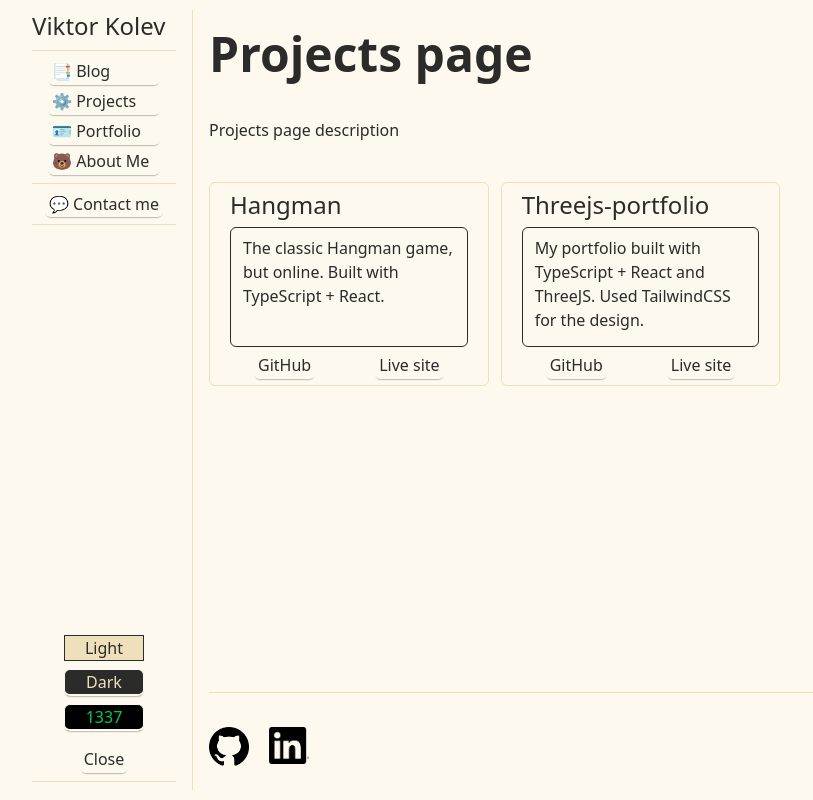
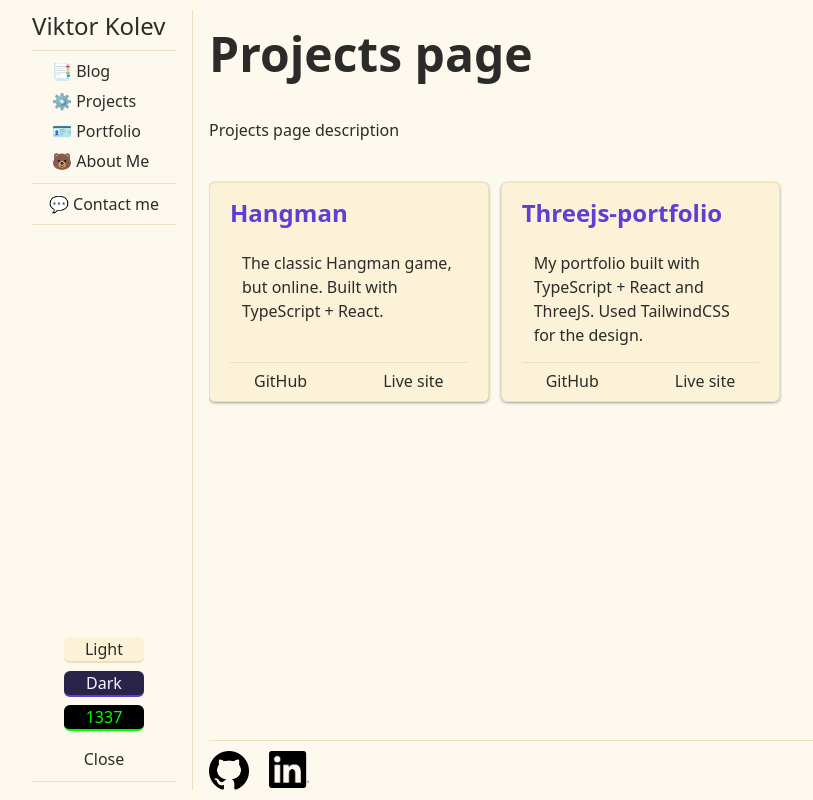
Before and after one commit to smithy773/ViktorKolevDev-frontend, a React (Vite) app: page /projects in a window 1280 px wide. Both pictures are taken after a click on the button "Theme". Shown: the whole page, without its empty margins (72-885 px from the left). Built offline with nearby package versions, Linux system fonts and the light colour scheme.

Commit message:
Update "item" component styles, tweak shadows, rework theme button styling

```diff
--- a/src/components/Footer/FooterLink/FooterLink.tsx
+++ b/src/components/Footer/FooterLink/FooterLink.tsx
@@ -10,8 +10,8 @@ type FooterLinkProps = {
 
 function FooterLink({ href, to }: FooterLinkProps) {
   return (
-    <div>
-      <a className="underline-hover" href={href} target="_blank">
+    <div className="background-green">
+      <a href={href} target="_blank">
         <img
           src={to == "GitHub" ? ghLightLogo : linkedinLightLogo}
           className="footer-link-light"
--- a/src/components/Helpers/MarkdownRenderer/github-markdown-dark-high-contrast.css
+++ b/src/components/Helpers/MarkdownRenderer/github-markdown-dark-high-contrast.css
@@ -12,8 +12,9 @@ html[data-theme="leet"] .markdown-body {
   font-weight: 400;
   /* color: #ffffff; */
   background-color: #000;
-  font-family: -apple-system, BlinkMacSystemFont, "Segoe UI", "Noto Sans",
-    Helvetica, Arial, sans-serif, "Apple Color Emoji", "Segoe UI Emoji";
+  font-family:
+    -apple-system, BlinkMacSystemFont, "Segoe UI", "Noto Sans", Helvetica,
+    Arial, sans-serif, "Apple Color Emoji", "Segoe UI Emoji";
   font-size: 16px;
   line-height: 1.5;
   word-wrap: break-word;
@@ -74,6 +75,7 @@ html[data-theme="leet"] .markdown-body abbr[title] {
 html[data-theme="leet"] .markdown-body b,
 html[data-theme="leet"] .markdown-body strong {
   font-weight: 600;
+  color: var(--color-theme-highlight);
 }
 
 html[data-theme="leet"] .markdown-body dfn {
@@ -278,8 +280,14 @@ html[data-theme="leet"] .markdown-body input[type="checkbox"]:focus-visible {
 html[data-theme="leet"] .markdown-body kbd {
   display: inline-block;
   padding: 0.25rem;
-  font: 11px ui-monospace, SFMono-Regular, SF Mono, Menlo, Consolas,
-    Liberation Mono, monospace;
+  font:
+    11px ui-monospace,
+    SFMono-Regular,
+    SF Mono,
+    Menlo,
+    Consolas,
+    Liberation Mono,
+    monospace;
   line-height: 10px;
   color: #ffffff;
   vertical-align: middle;
@@ -368,16 +376,28 @@ html[data-theme="leet"] .markdown-body dd {
 html[data-theme="leet"] .markdown-body tt,
 html[data-theme="leet"] .markdown-body code,
 html[data-theme="leet"] .markdown-body samp {
-  font-family: ui-monospace, SFMono-Regular, SF Mono, Menlo, Consolas,
-    Liberation Mono, monospace;
+  font-family:
+    ui-monospace,
+    SFMono-Regular,
+    SF Mono,
+    Menlo,
+    Consolas,
+    Liberation Mono,
+    monospace;
   font-size: 12px;
 }
 
 html[data-theme="leet"] .markdown-body pre {
   margin-top: 0;
   margin-bottom: 0;
-  font-family: ui-monospace, SFMono-Regular, SF Mono, Menlo, Consolas,
-    Liberation Mono, monospace;
+  font-family:
+    ui-monospace,
+    SFMono-Regular,
+    SF Mono,
+    Menlo,
+    Consolas,
+    Liberation Mono,
+    monospace;
   font-size: 12px;
   word-wrap: normal;
 }
--- a/src/components/Helpers/MarkdownRenderer/github-markdown-dark.css
+++ b/src/components/Helpers/MarkdownRenderer/github-markdown-dark.css
@@ -12,8 +12,9 @@ html[data-theme="dark"] .markdown-body {
   font-weight: 400;
   color: #f0f6fc;
   background-color: #0d1117;
-  font-family: -apple-system, BlinkMacSystemFont, "Segoe UI", "Noto Sans",
-    Helvetica, Arial, sans-serif, "Apple Color Emoji", "Segoe UI Emoji";
+  font-family:
+    -apple-system, BlinkMacSystemFont, "Segoe UI", "Noto Sans", Helvetica,
+    Arial, sans-serif, "Apple Color Emoji", "Segoe UI Emoji";
   font-size: 16px;
   line-height: 1.5;
   word-wrap: break-word;
@@ -74,6 +75,7 @@ html[data-theme="dark"] .markdown-body abbr[title] {
 html[data-theme="dark"] .markdown-body b,
 html[data-theme="dark"] .markdown-body strong {
   font-weight: 600;
+  color: var(--color-theme-highlight);
 }
 
 html[data-theme="dark"] .markdown-body dfn {
@@ -277,8 +279,14 @@ html[data-theme="dark"] .markdown-body input[type="checkbox"]:focus-visible {
 html[data-theme="dark"] .markdown-body kbd {
   display: inline-block;
   padding: 0.25rem;
-  font: 11px ui-monospace, SFMono-Regular, SF Mono, Menlo, Consolas,
-    Liberation Mono, monospace;
+  font:
+    11px ui-monospace,
+    SFMono-Regular,
+    SF Mono,
+    Menlo,
+    Consolas,
+    Liberation Mono,
+    monospace;
   line-height: 10px;
   color: #f0f6fc;
   vertical-align: middle;
@@ -367,16 +375,28 @@ html[data-theme="dark"] .markdown-body dd {
 html[data-theme="dark"] .markdown-body tt,
 html[data-theme="dark"] .markdown-body code,
 html[data-theme="dark"] .markdown-body samp {
-  font-family: ui-monospace, SFMono-Regular, SF Mono, Menlo, Consolas,
-    Liberation Mono, monospace;
+  font-family:
+    ui-monospace,
+    SFMono-Regular,
+    SF Mono,
+    Menlo,
+    Consolas,
+    Liberation Mono,
+    monospace;
   font-size: 12px;
 }
 
 html[data-theme="dark"] .markdown-body pre {
   margin-top: 0;
   margin-bottom: 0;
-  font-family: ui-monospace, SFMono-Regular, SF Mono, Menlo, Consolas,
-    Liberation Mono, monospace;
+  font-family:
+    ui-monospace,
+    SFMono-Regular,
+    SF Mono,
+    Menlo,
+    Consolas,
+    Liberation Mono,
+    monospace;
   font-size: 12px;
   word-wrap: normal;
 }
--- a/src/components/Nav/ThemeSelector/ThemeSelector.tsx
+++ b/src/components/Nav/ThemeSelector/ThemeSelector.tsx
@@ -40,19 +40,19 @@ function ThemeSelector() {
       {showMenu ? (
         <menu className="mb-4 flex flex-col gap-2 transition-all w-20 mx-auto">
           <li
-            className="bg-[#eee0bb] text-stone border .underline-hover hover:cursor-pointer"
+            className="theme-btn theme-btn-light"
             onClick={() => themeSelect("light")}
           >
             Light
           </li>
           <li
-            className="bg-stone border text-[#eee0bb] underline-hover hover:cursor-pointer"
+            className="theme-btn theme-btn-dark"
             onClick={() => themeSelect("dark")}
           >
             Dark
           </li>
           <li
-            className="bg-black border text-green-500 underline-hover hover:cursor-pointer"
+            className="theme-btn theme-btn-leet"
             onClick={() => themeSelect("leet")}
           >
             1337
--- a/src/components/Pages/Blog/BlogItem/BlogItem.tsx
+++ b/src/components/Pages/Blog/BlogItem/BlogItem.tsx
@@ -10,12 +10,12 @@ type BlogItemTypes = {
 function BlogItem({ postTitle, postDate, postID, showDate }: BlogItemTypes) {
   const navigate = useNavigate();
   return (
-    <div className="flex gap-8 items-center">
+    <div className="flex gap-8 items-center ">
       <span className="w-10 font-bold text-highlight">
         {showDate == 0 ? "" : <p className="border-b">{showDate}</p>}
       </span>
       <div
-        className="grid grid-rows-1 grid-cols-3 items-center ml-10 justify-items-center border border-lines max-w-md w-md p-1 max-h-8 h-8 hover:cursor-pointer hover:text-background hover:bg-highlight transition-all"
+        className="grid grid-rows-1 grid-cols-3 items-center ml-10 justify-items-center border border-lines max-w-md w-md p-1 max-h-8 h-8 hover:cursor-pointer hover:text-background hover:bg-highlight transition-all bg-item-background"
         onClick={() => navigate(`/blog/${postID}`)}
       >
         <p>{postDate}</p>
--- a/src/components/Pages/Projects/ProjectItem/ProjectItem.tsx
+++ b/src/components/Pages/Projects/ProjectItem/ProjectItem.tsx
@@ -7,17 +7,17 @@ type ProjectItemProps = {
 
 function ProjectItem({ title, description, gitHubURL, url }: ProjectItemProps) {
   return (
-    <div className=" px-5 py-1.5 border border-lines rounded-md flex flex-col gap-1.5">
-      <h3 className="text-2xl">{title}</h3>
-      <p className=" rounded-md px-3 py-2 border border-stone w-fill max-w-lg h-30 text-wrap text-md">
+    <div className="shadow_under bg-item-background px-5 py-1.5 border border-lines rounded-md flex flex-col gap-1.5">
+      <h3 className="text-2xl font-semibold text-highlight py-2">{title}</h3>
+      <p className="px-3 py-2 border-b border-lines w-fill max-w-lg h-30 text-wrap text-md">
         {description}
       </p>
       <div className="flex justify-center gap-15">
-        <a className="underline-hover" target="_blank" href={gitHubURL}>
+        <a className="project-item-link" target="_blank" href={gitHubURL}>
           GitHub
         </a>
         {url ? (
-          <a className="underline-hover" target="_blank" href={url}>
+          <a className="project-item-link" target="_blank" href={url}>
             Live site
           </a>
         ) : (
--- a/src/index.css
+++ b/src/index.css
@@ -14,6 +14,7 @@
 
 :root {
   --color-bg: #fdf9ee;
+  --color-item-bg: #fcf2d8;
   --color-text: #2b2b2a;
   --color-border-lines: #eee0bb;
   --color-theme-highlight: var(--color-highlightColor);
@@ -21,6 +22,7 @@
 
 [data-theme="dark"] {
   --color-bg: #0d1117;
+  --color-item-bg: #2a234a;
   --color-text: #f0f6fc;
   --color-border-lines: #5d3fd3;
   --color-theme-highlight: #5d3fd3;
@@ -28,6 +30,7 @@
 
 [data-theme="leet"] {
   --color-bg: #000;
+  --color-item-bg: #000;
   --color-text: #00ff00;
   --color-border-lines: #00ff00;
   --color-theme-highlight: #00ff00;
@@ -40,6 +43,7 @@
   --color-highlight: var(--color-theme-highlight);
   --color-lines: var(--color-border-lines);
   --color-background: var(--color-bg);
+  --color-item-background: var(--color-item-bg);
   --color-foreground: var(--color-text);
 }
 
@@ -51,13 +55,21 @@
   border-bottom-width: 1px;
 }
 
+/* SHADOW */
+.shadow_under {
+  box-shadow: 0px 1px 4px -2px #000;
+}
+
+html[data-theme="dark"] .shadow_under {
+  box-shadow: 0px 2px 2px -1.75px #f0f6fc;
+}
+
 /* LINKS (NAVBAR LINKS, PROJECTITEM LINKS, FOOTER LINKS) */
 /* FIX THEME BUTTONS STYLING WHEN HOVERED (BACKGROUND COLOR IS WRONG) */
 /* FIX SHADOWS */
 
 .underline-hover {
-  box-shadow: 0px 2px 2px -2px #2b2b2a;
-  padding: 0 4px;
+  padding: 0 0.25rem;
   border-color: var(--color-bg);
   border-bottom-style: var(--tw-border-style);
   border-bottom-width: 2px;
@@ -73,14 +85,83 @@
   border-radius: var(--radius-md);
 }
 
-html[data-theme="dark"] .underline-hover {
-  box-shadow: 0px 2px 2px -1.75px #f0f6fc;
+.project-item-link {
+  padding: 0 0.5rem;
+  border-color: var(--color-item-background);
+  border-bottom-style: var(--tw-border-style);
+  border-bottom-width: 2px;
+  transition-property: all;
+  transition-timing-function: var(
+    --tw-ease,
+    var(--default-transition-timing-function) /* cubic-bezier(0.4, 0, 0.2, 1) */
+  );
+  transition-duration: var(
+    --tw-duration,
+    var(--default-transition-duration) /* 150ms */
+  );
+  border-radius: var(--radius-md);
 }
 
-.underline-hover:hover {
+.underline-hover:hover,
+.project-item-link:hover {
   border-color: var(--color-theme-highlight);
   background-color: var(--color-border-lines);
 }
+
+/* THEME BUTTONS */
+
+.theme-btn {
+  padding: 0 0.25rem;
+  border-bottom-style: var(--tw-border-style);
+  border-bottom-width: 2px;
+  transition-property: all;
+  transition-timing-function: var(
+    --tw-ease,
+    var(--default-transition-timing-function) /* cubic-bezier(0.4, 0, 0.2, 1) */
+  );
+  transition-duration: var(
+    --tw-duration,
+    var(--default-transition-duration) /* 150ms */
+  );
+  border-radius: var(--radius-md);
+  cursor: pointer;
+}
+
+.theme-btn-light {
+  background-color: #fcf2d8;
+  color: #2b2b2a;
+  border-color: #eee0bb;
+}
+
+.theme-btn-light:hover {
+  background-color: #eee0bb;
+  border-color: #5d3fd3;
+}
+
+.theme-btn-dark {
+  background-color: #2a234a;
+  color: #f0f6fc;
+  border-color: #5d3fd3;
+}
+
+.theme-btn-dark:hover {
+  background-color: #5d3fd3;
+  border-color: #5d3fd3;
+}
+
+.theme-btn-leet {
+  background-color: #000;
+  color: #00ff00;
+  border-color: #00ff00;
+}
+
+.theme-btn-leet:hover {
+  background-color: #00ff00;
+  border-color: #00ff00;
+  color: #000;
+}
+
+/*  */
 
 .footer-link-light,
 .footer-link-dark,
```
Also changed, not shown: public/pages-markdown/BlogPosts/post_1.md (+9 -9 lines), src/components/Helpers/MarkdownRenderer/github-markdown-light.css (+29 -9 lines).
